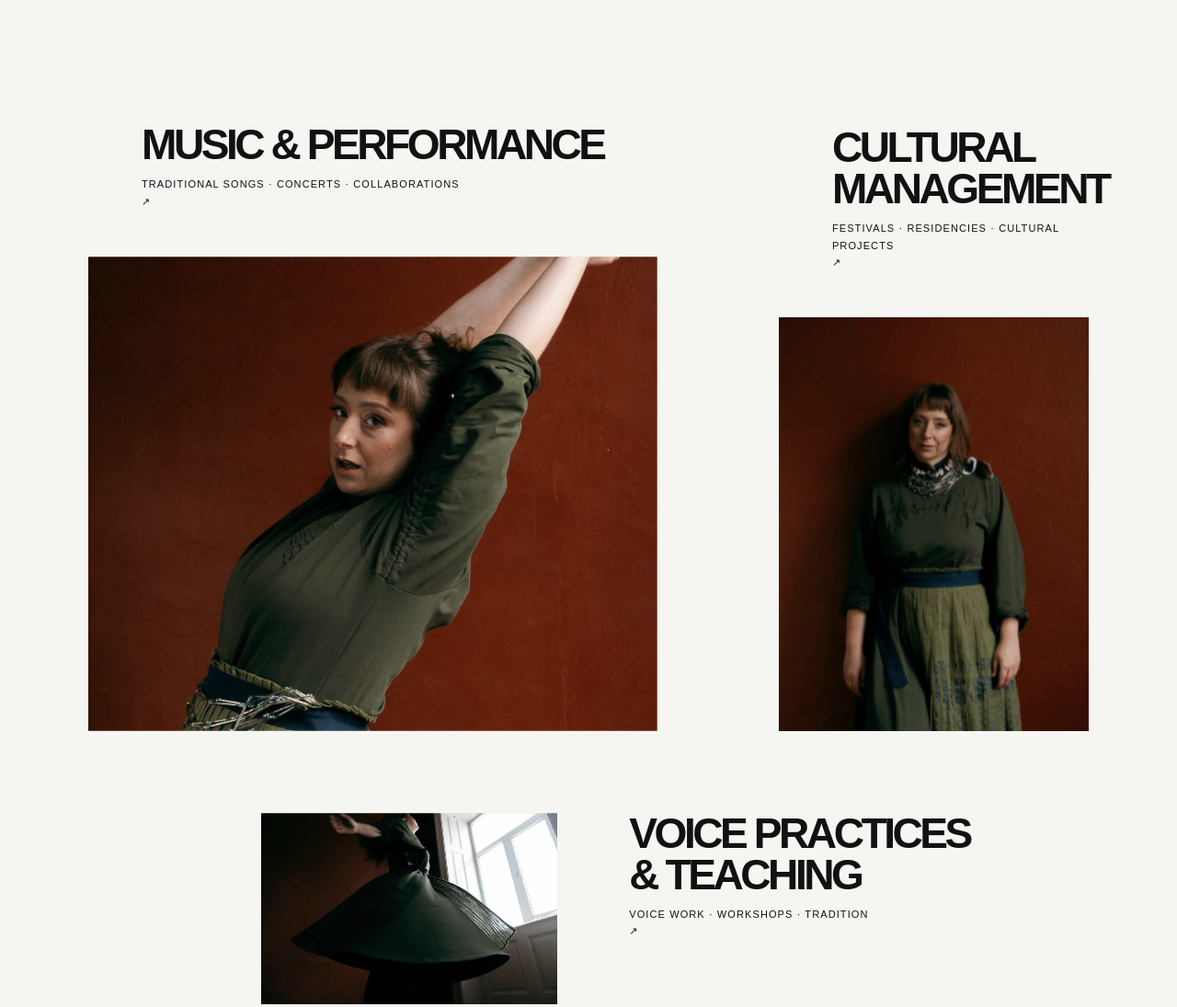
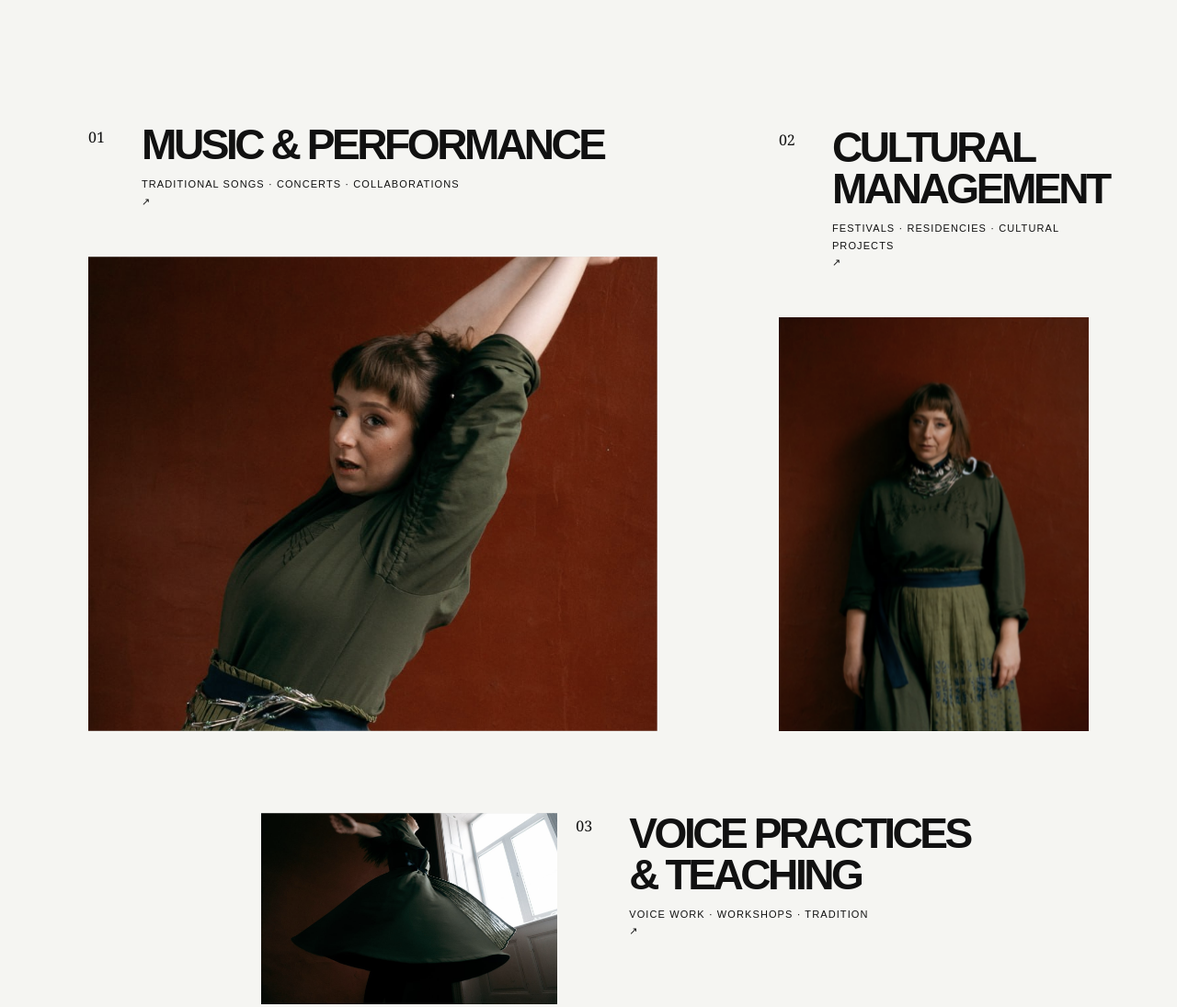
Before and after one commit to jomko/chichka, an Astro site: page / in a window 1280 px wide. Shown: the part 1620-2715 px from the top of the page at 92% size. Built offline with nearby package versions, Linux system fonts and the light colour scheme; Astro itself is replaced by a stand-in of ours.

Commit message:
Restore discipline numbering in triptych markup

```diff
--- a/src/components/Home.astro
+++ b/src/components/Home.astro
@@ -31,7 +31,7 @@ const disciplines=[
  </section>
  </div>
  <section class="ch-disciplines" aria-label={uk?'Напрями діяльності':'Areas of practice'}>
- {disciplines.map((d,i)=><a class={'ch-discipline'+(i===1?' ch-discipline--management':'')} data-project-entry={`discipline-${['artist','management','voice'][i]}`} href={d.href}><div class="ch-discipline__copy"><h2>{d.title}</h2></div><span class="ch-detail">{d.desc}<br/>↗</span><div class="ch-preview" aria-hidden="true"><img class="ch-work__photo" src={`/m${i+1}.jpg`} alt="" loading="lazy" decoding="async" width="1024" height="1024" /></div></a>)}
+ {disciplines.map((d,i)=><a class={'ch-discipline'+(i===1?' ch-discipline--management':'')} data-project-entry={`discipline-${['artist','management','voice'][i]}`} href={d.href}><span class="ch-number">0{i+1}</span><div class="ch-discipline__copy"><h2>{d.title}</h2></div><span class="ch-detail">{d.desc}<br/>↗</span><div class="ch-preview" aria-hidden="true"><img class="ch-work__photo" src={`/m${i+1}.jpg`} alt="" loading="lazy" decoding="async" width="1024" height="1024" /></div></a>)}
  </section>
  <section class="ch-work" id="selected-work" aria-labelledby="ch-work-heading">
   <header class="ch-work__header">
```
